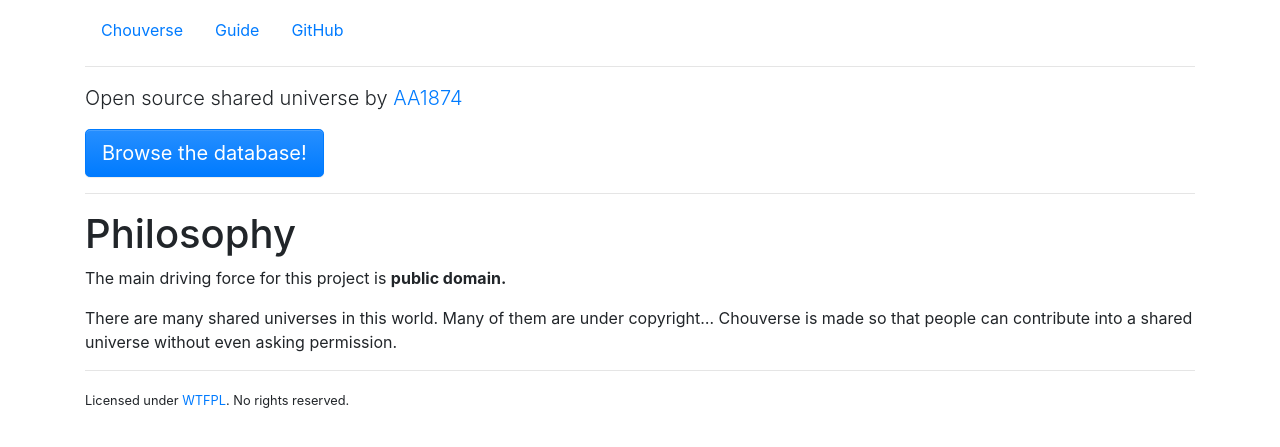
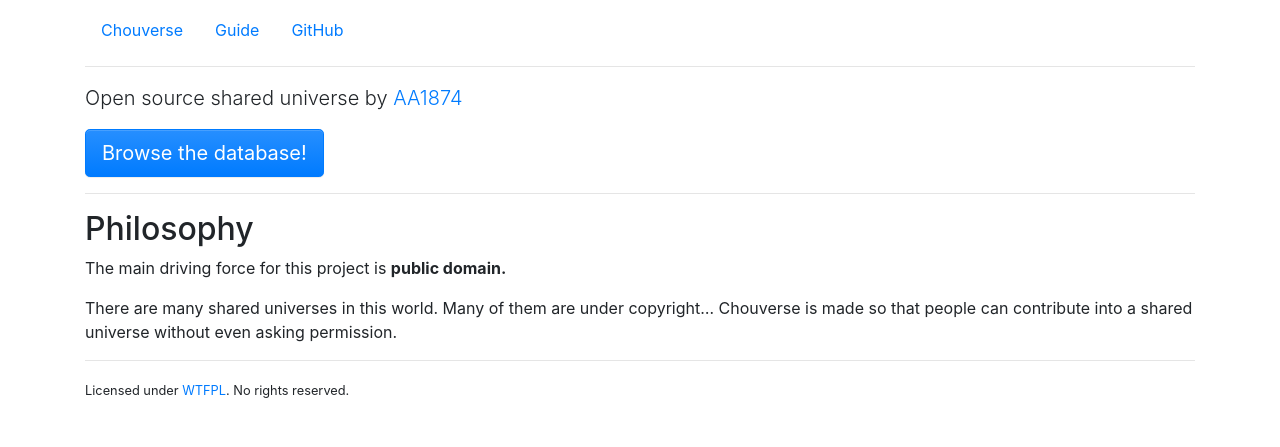
Before and after one commit to aa1874/Chouverse, a Jekyll site: the page built from index.md, in a window 1280 px wide. Shown: the top 447 px of the page. Built offline with Jekyll 4.4.1, drawn with Linux system fonts in a browser that asks for light colours.

Commit message:
Change h1 to h2

```diff
--- a/index.md
+++ b/index.md
@@ -6,7 +6,7 @@ layout: main
 <a href="http://github.com/aa1874/chouverse"><button class="btn btn-primary btn-lg">Browse the database!</button></a>
 <hr>
 
-# Philosophy
+## Philosophy
 The main driving force for this project is **public domain.**
 
 There are many shared universes in this world. Many of them are under copyright... Chouverse is made so that people can contribute into a shared universe without even asking permission.
```
